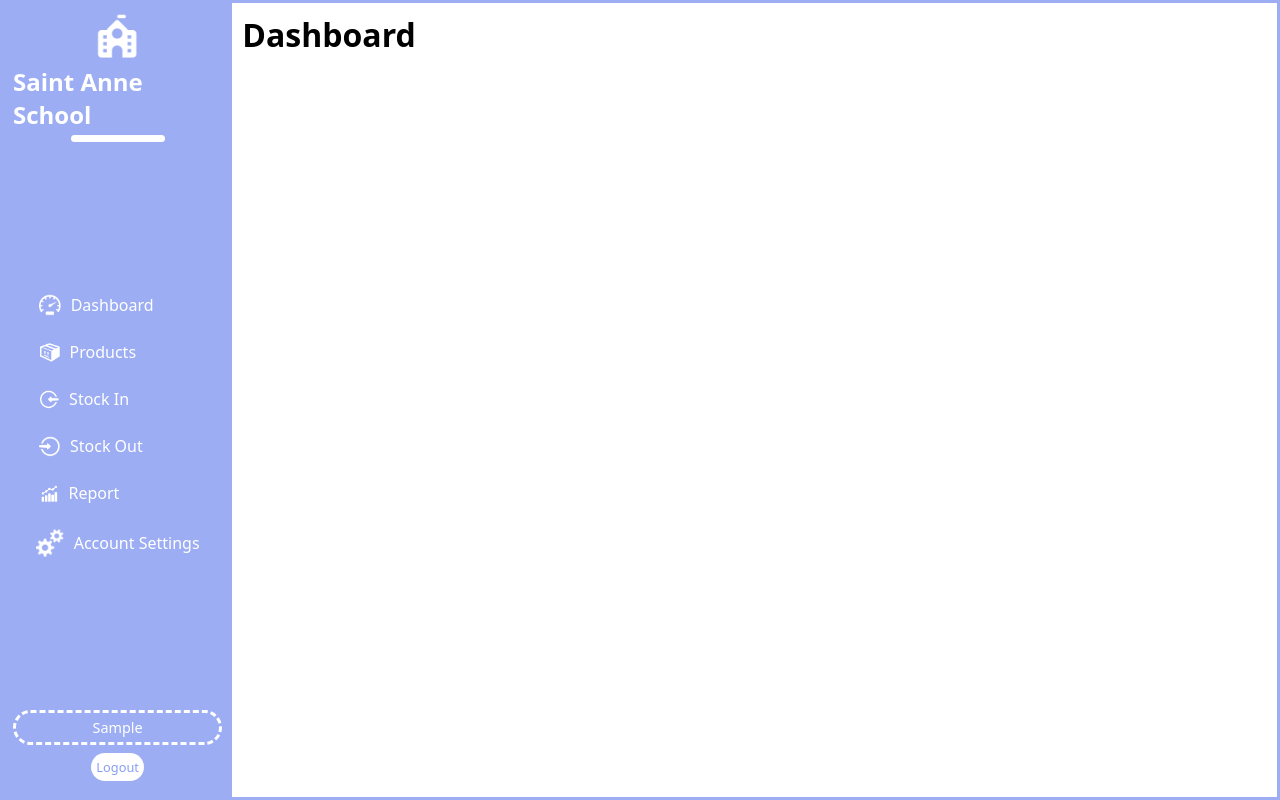
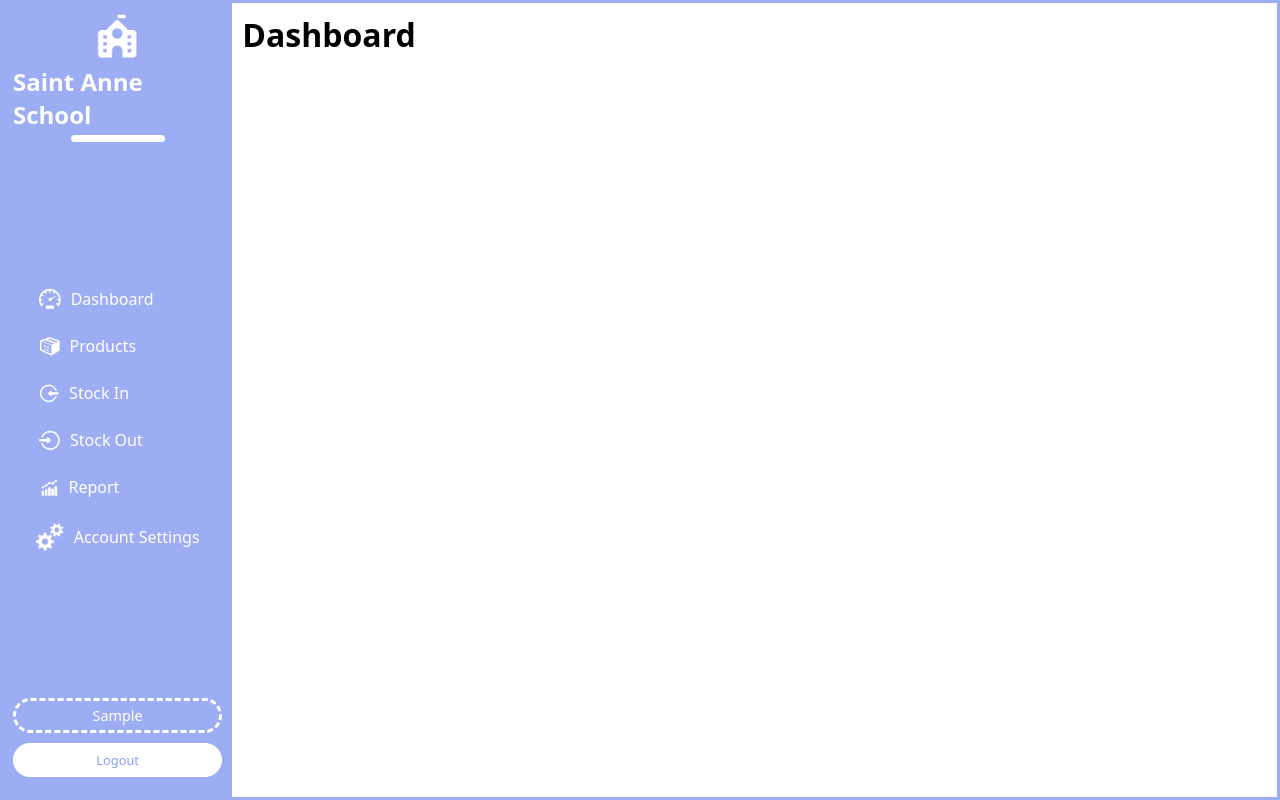
Before and after one commit to Nsoro-Allan/Saint_Anne_School_System, a PHP site: page /dashboard.php in a window 1280 px wide. Run offline with PHP 8.4, Linux system fonts and the light colour scheme; the visitor is signed in with stand-in values (Sample User, id 1).

Commit message:
changes made...

```diff
--- a/style.css
+++ b/style.css
@@ -200,6 +200,10 @@ body {
 }
 
 .dashboard-left .end {
+  display: flex;
+  flex-direction: column;
+  align-items: center;
+  justify-content: center;
   margin-bottom: 10px;
   width: 100%;
   text-align: center;
@@ -218,7 +222,7 @@ body {
 
 .dashboard-left .end a {
   width: 100%;
-  padding: 5px;
+  padding: 8px;
   background: #fff;
   font-weight: 500;
   text-decoration: none;
```
